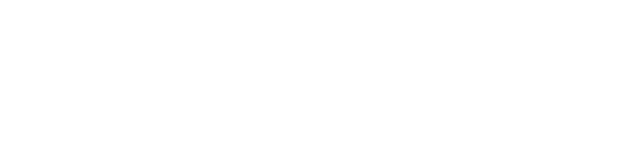
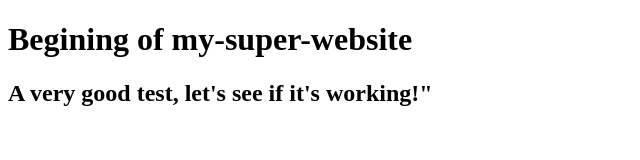
Before and after one commit to ValeneR/my-super-website, a plain HTML site: page index.html in a window 1280 px wide. Shown: the whole page, without its empty margins (0-640 px from the left). Drawn offline with Linux system fonts and the light colour scheme.

Commit message:
modification fichier

```diff
--- a/index.html
+++ b/index.html
@@ -1,10 +1,11 @@
 <!DOCTYPE html>
 <html>
-  <head>
-    <meta charset="UTF-8">
-   <title>title</title>
-  </head>
-  <body>
-
-  </body>
+<head>
+  <meta charset="UTF-8">
+  <title>my-super-website</title>
+</head>
+<body>
+  <h1>Begining of my-super-website</h1>
+  <h2>A very good test, let's see if it's working!"</h2>
+</body>
 </html>
```
